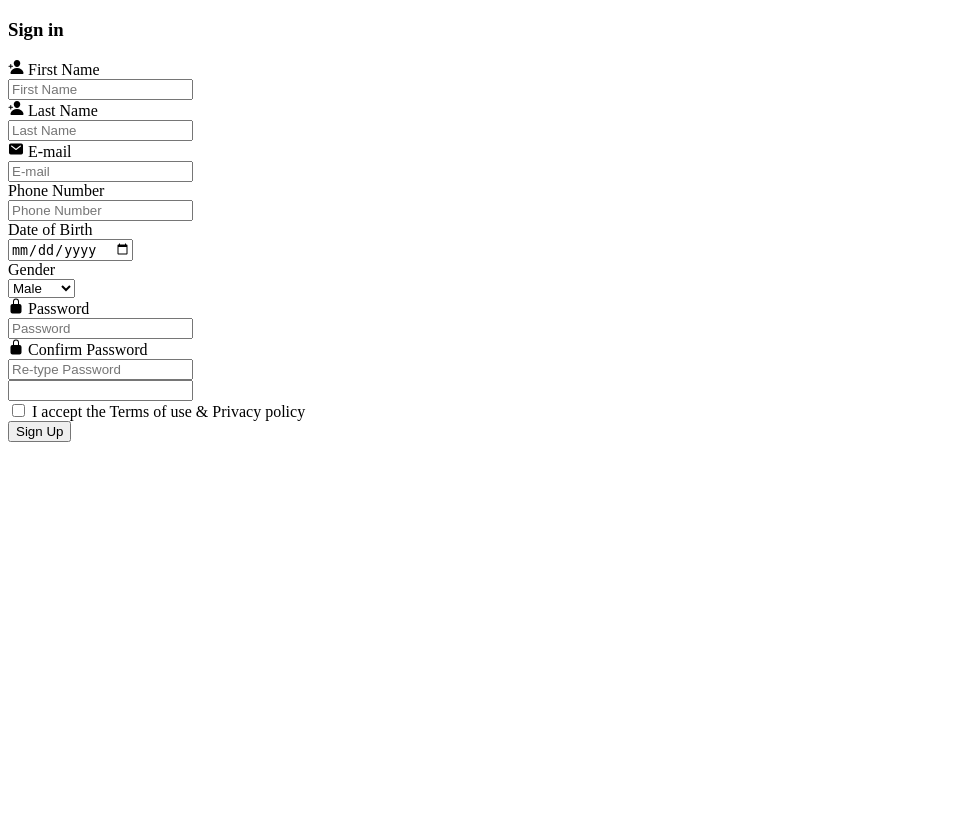
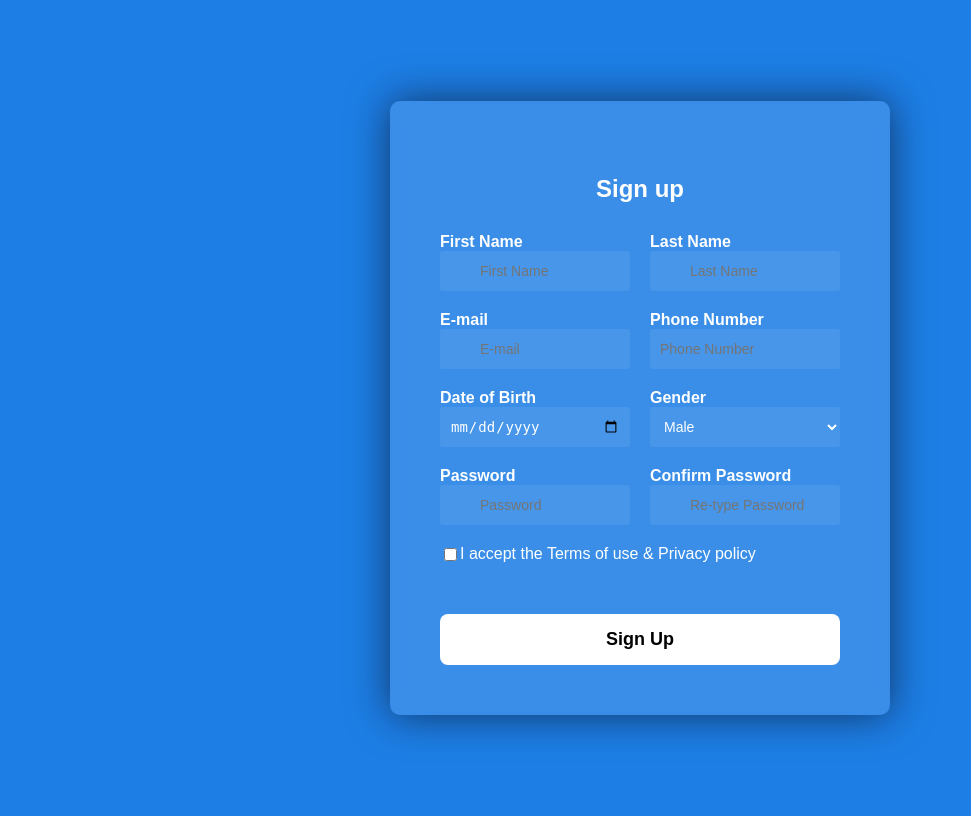
Before and after one commit to ShanelkaPramuditha/IWT-Project-Social-Ad-Wizards, a PHP site: page /sign-up.php in a window 1280 px wide. Shown: the whole page, without its empty margins (0-971 px from the left). Before the commit the page ends 442 px from the top, so only its background shows below. Run offline with PHP 8.4, Linux system fonts and the light colour scheme.

Commit message:
css with sign up
If there are more things to add

```diff
--- a/sign-up.php
+++ b/sign-up.php
@@ -9,159 +9,133 @@ if (isset($_SESSION['email'])) {
 ?>
 
 <!DOCTYPE html>
-<html lang = "en">
-  <!--
+<html lang="en">
+
+<head>
+  <title>Sign up</title>
   <style>
-    body{
-      margin: 0;
-      padding: 0;
+    * {
       box-sizing: border-box;
-      font-family: 'poppins',sans-serif;
-      background-color:rgb(158, 213, 197);
-      background-position: center;
     }
-    header{
-      position: fixed;
-      top: 0;
-      left: 0;
-      width: 100%;
-      padding: 20px 100px;
-      background-color:rgb(142, 195, 176);
-      display: flex;
-      justify-content: space-evenly;
-      align-items: center;
-      z-index: 80;
-    }
-    .logo{
-      font-size: 3em;
-      color:rgb(145, 127, 179);
-      user-select: none;
-    }
-    .navigation a {
-      position: relative;
-      font-size: 1.5em;
-      color:rgb(44, 44, 139);
-      text-decoration: none;
-      font-weight: 500;
-      margin-left: 40px ;
-    }
-    .navigation .btnlogin-popup{
-      width: 130px;
-      height: 50px;
-      background: transparent;
-      border: 2px solid rgb(10, 10, 52);
-      outline: none;
-      border-radius: 6px;
-      cursor: pointer;
-      font-size: 1.1em;
-      color: rgb(20, 49, 74);
-      font-weight: 500;
-      margin-left: 40px;
-    }
-    .signin{
-      width: 400px;
-    height: 500px;
-    border: 2px solid rgb(134, 134, 224);
-    border-radius: 20px;
-    backdrop-filter: blur(20px);
-    background-color:rgb(188, 234, 213);
-    position: relative;
-    box-shadow: 0 0 30px rgb(142, 195, 176);
-    top:200px;
+
+    body {
+      background-color: #1d7ee5;
       display: flex;
       justify-content: center;
       align-items: center;
-    bottom: 0;
-    left: 0;
-    right: 0;
-
-    margin: auto;
-    }
-    .button {
-      width: 100%;
-      height: 45px;
-      background:rgb(148, 175, 159);
-      border: none;
-      outline: none;
-      border-radius: 9px;
-      cursor: pointer;
-      font-size: 1em;
-      font-weight: 500;
-    }
-    .signin_google{
-      width: 100%;
-      height: 45px;
-      background:rgb(148, 175, 159);
-      border: none;
-      outline: none;
-      border-radius: 9px;
-      cursor: pointer;
-      font-size: 1em;
-      font-weight: 500;
-
-    }
-    .form_box h3 {
-      font-size: 2em;
-      color: rgb(23, 23, 88);
-      text-align: center;
-    }
-    .input_field{
-      width: 100%;
-      height: 30px;
-    }
-    .agree{
-      font-size: .9em;
-      font-weight: 500;
-      margin: -15px 0 15px;
-      display: flex;
-      justify-content: space-between;
-      color: rgb(35, 35, 35);
-
+      height: 100vh;
+      font-family: Arial, sans-serif;
     }
 
+    .form {
+      width: 500px;
+      background-color: rgba(255, 255, 255, 0.13);
+      border-radius: 10px;
+      padding: 50px;
+      box-shadow: 0 0 40px rgba(8, 7, 16, 0.6);
+      backdrop-filter: blur(10px);
+    }
 
-    </style>-->
-<head>
-<title>Sign Up</title>
+    .form h3 {
+      text-align: center;
+      font-size: 24px;
+      color: #fff;
+      margin-bottom: 30px;
+    }
+
+    .form-row {
+      display: grid;
+      grid-template-columns: 1fr 1fr;
+      grid-gap: 20px;
+      margin-bottom: 20px;
+    }
+
+    .form-row label {
+      font-size: 16px;
+      font-weight: bold;
+      color: #fff;
+      margin-bottom: 5px;
+    }
+
+    .form-row input,
+    .form-row select {
+      width: 100%;
+      height: 40px;
+      padding: 5px 10px;
+      border-radius: 3px;
+      border: none;
+      background-color: rgba(255, 255, 255, 0.07);
+      color: #fff;
+      font-size: 14px;
+    }
+
+    .form-row .input_field {
+      position: relative;
+    }
+
+    .form-row .input_field span {
+      position: absolute;
+      top: 50%;
+      left: 15px;
+      transform: translateY(-50%);
+      color: #fff;
+    }
+
+    .form-row .input_field input {
+      padding-left: 40px;
+    }
+
+    .form-row .input_field i {
+      margin-right: 4px;
+    }
+
+    .form-row .agree label {
+      font-size: 14px;
+    }
+
+    .submit-btn {
+      display: flex;
+      justify-content: center;
+    }
+
+    .button {
+      margin-top: 50px;
+    width: 100%;
+    background-color: #ffffff;
+    padding: 15px 0;
+    font-size: 18px;
+    font-weight: 600;
+    border-radius: 1px;
+    cursor: pointer;
+    border-radius: 8px;
+    border: 0;
+    }
+    .agree {
+    display: flex;
+    align-items: flex-start;
+    size:5px ;
+    color: #fff;
+    }
+  </style>
 </head>
 
-<!-- Please remove this header and header css
 <body>
-<header>
-  <h1 class ="logo" >Ad Wizard logo </h1>
-  <nav class="navigation">
-    <a href="#">Home</a>
-    <a href="#">Gallery</a>
-    <a href="#">Services</a>
-    <a href="#">About</a>
-    <a href="#">Contact</a>
-    <button class="btnlogin-popup">Login</button>
-  </nav>
-</header>
-  -->
+  <div class="form">
+    <form action="action.php" method="POST">
+      <h3>Sign up</h3>
+      <div class="form-row">
+        <div class="input_field">
+          <span><i class="fa fa-user" aria-hidden="true"></i></span>
+          <label for="fname">First Name</label>
+          <input type="text" name="fname" placeholder="First Name" required>
+        </div>
+        <div class="input_field">
+          <span><i class="fa fa-user" aria-hidden="true"></i></span>
+          <label for="lname">Last Name</label>
+          <input type="text" name="lname" placeholder="Last Name" required>
 
-
-<div class="signin">
-  <div class="form_box">
-    <h3> Sign in</h3>
-    <form action="action.php" method="POST">
-
-        <div class="row clearfix">
-          <div class="col_half">
-            <div class="input_field"> <span><i aria-hidden="true" class="fa fa-user"></i><ion-icon name="person-add"></ion-icon></span>
-              <label for="fname">First Name</label><br>
-              <input type="text" name="fname" placeholder="First Name">
         </div>
-          </div>
-          <div class="col_half">
-            <div class="input_field"> <span><i aria-hidden="true" class="fa fa-user"></i><ion-icon name="person-add"></ion-icon></span>
-            <label for="lname">Last Name</label><br>
-            <input type="text" name="lname" placeholder="Last Name" required>
-            </div>
-          </div>
-        </div>
-
-        <div class="input_field"> <span><i aria-hidden="true" class="fa fa-envelope"></i><ion-icon name="mail"></ion-icon></span>
+        <div class="input_field"> <span><i aria-hidden="true" class="fa fa-envelope"></i></span>
           <label for="email">E-mail</label><br>
           <input type="email" name="email" placeholder="E-mail" required>
         </div>
@@ -194,9 +168,7 @@ if (isset($_SESSION['email'])) {
           <input type="password" name="password" placeholder="Re-type Password" required>
         </div>
 
-            <input type="text" name="role"><br>
 
-              <div class="select_arrow"></div>
       </div>
       <div class="agree">
         <input type="checkbox" id="cb1">
@@ -205,15 +177,6 @@ if (isset($_SESSION['email'])) {
       <div class="input_field checkbox_option"></div>
     <input class="button" type="submit" name="signup" value="Sign Up"/>
     </div>
-</div>
-
-
   </form>
-  </div>
-</div>
-
-<script type="module" src="https://unpkg.com/ionicons@7.1.0/dist/ionicons/ionicons.esm.js"></script>
- <script nomodule src="https://unpkg.com/ionicons@7.1.0/dist/ionicons/ionicons.js"></script>
-
 </body>
 </html>
```
Lines whose indentation alone changed are shown as unchanged.
